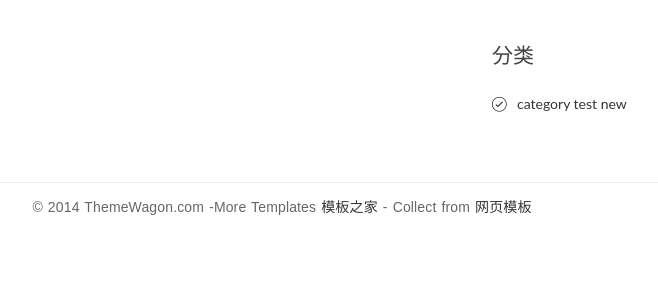
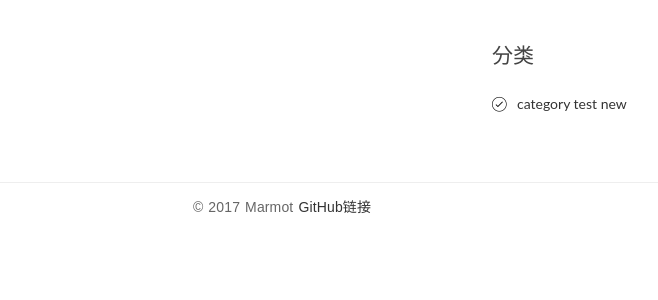
Before and after one commit to Marmot93/blogproject, a Django app: page /post/2/ in a window 1280 px wide. Shown: the part 421-721 px from the top of the page, without its empty margins (358-1016 px from the left). Run offline with Django 3.2, Linux system fonts and the light colour scheme; data comes from the database, SQL or seed files in the repository; some libraries are stand-ins or nearby versions.

Commit message:
基本完成，慢慢改进

```diff
--- a/templates/base.html
+++ b/templates/base.html
@@ -114,7 +114,7 @@
 			<div class="container">
 				<div class="row">
 					<div class="col-md-12">
-						<p class="copyright">&copy; 2014 ThemeWagon.com -More Templates <a href="http://www.cssmoban.com/" target="_blank" title="模板之家">模板之家</a> - Collect from <a href="http://www.cssmoban.com/" title="网页模板" target="_blank">网页模板</a></p>
+						<p class="copyright">&copy; 2017 Marmot <a href="https://github.com/Marmot93" target="_blank" title="GitHub">GitHub链接</a></p>
 					</div>
 				</div>
 			</div>
```
